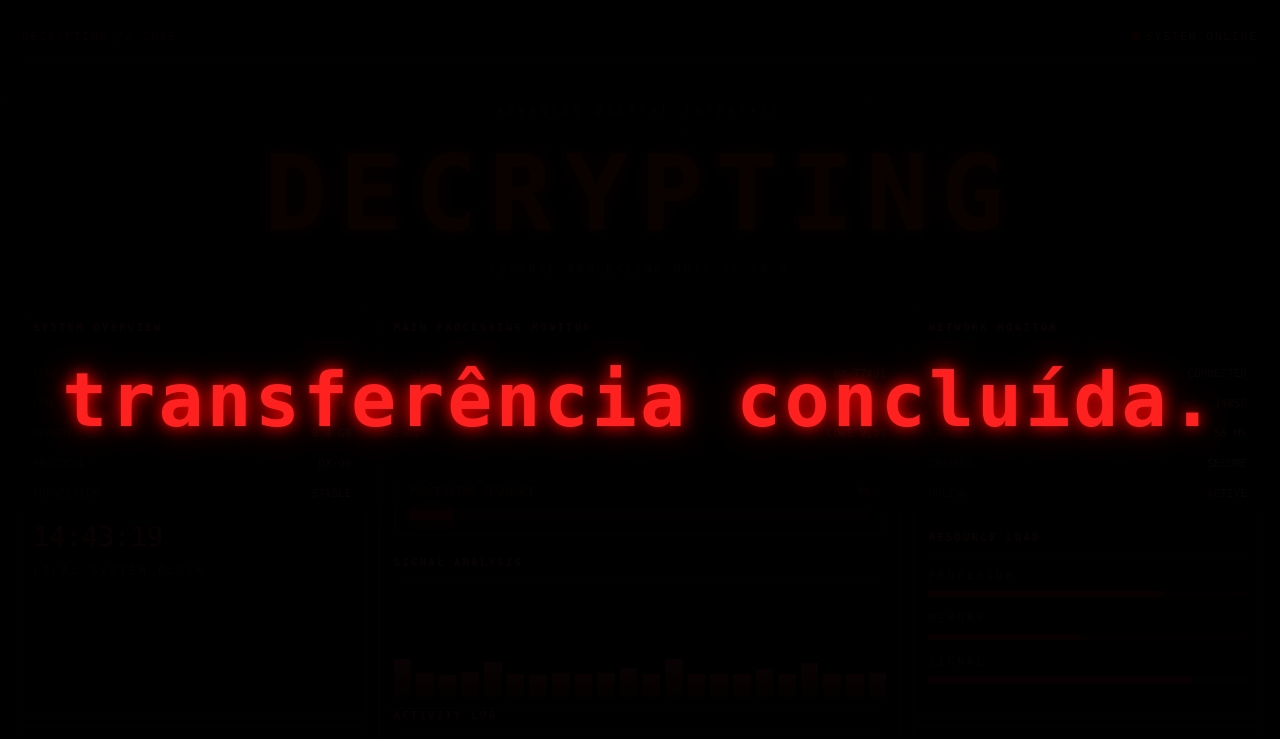
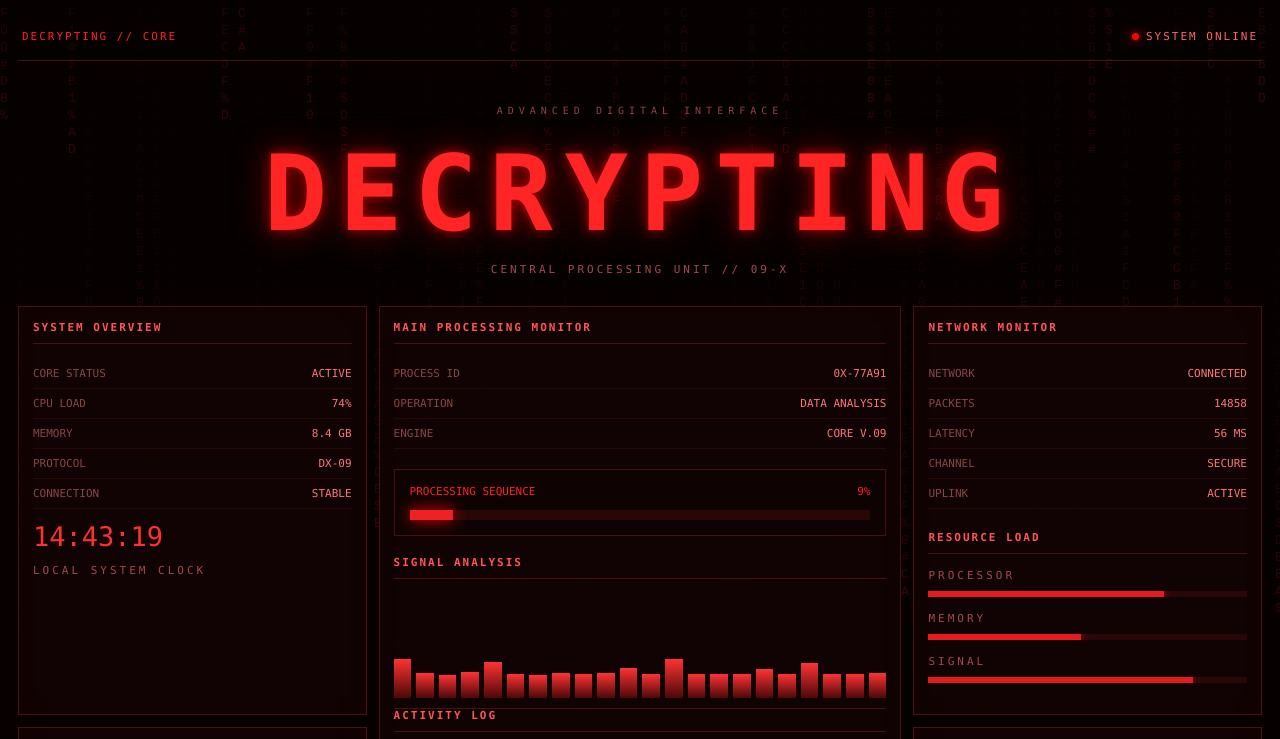
Before and after one commit to jsetee22virus/decrypting-core, a plain HTML site: page index.html in a window 1280 px wide. Shown: the top 739 px of the page. Drawn offline with Linux system fonts and the light colour scheme.

Commit message:
Update index.html

```diff
--- a/index.html
+++ b/index.html
@@ -536,9 +536,7 @@ setInterval(()=>{
 
 /* MOSTRAR MENSAGEM APÓS 1 SEGUNDO */
 
-setTimeout(()=>{
-  document.getElementById("transferMessage").classList.add("show");
-},1000);
+
 
 </script>
 
```
